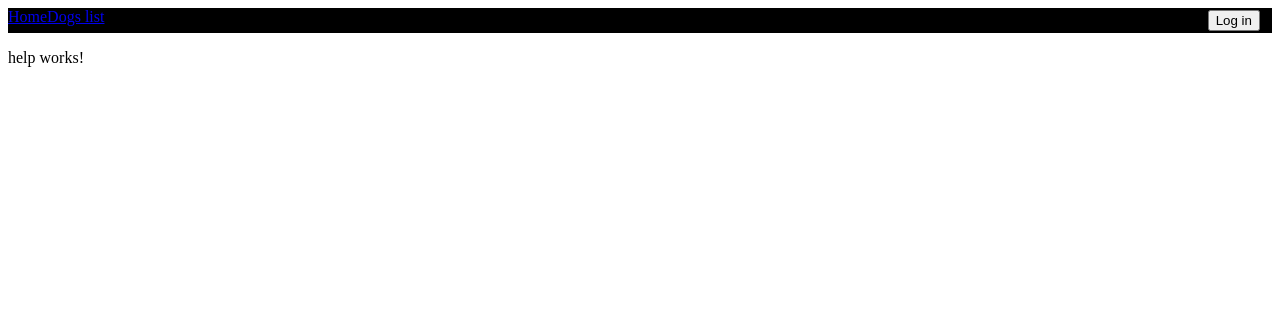
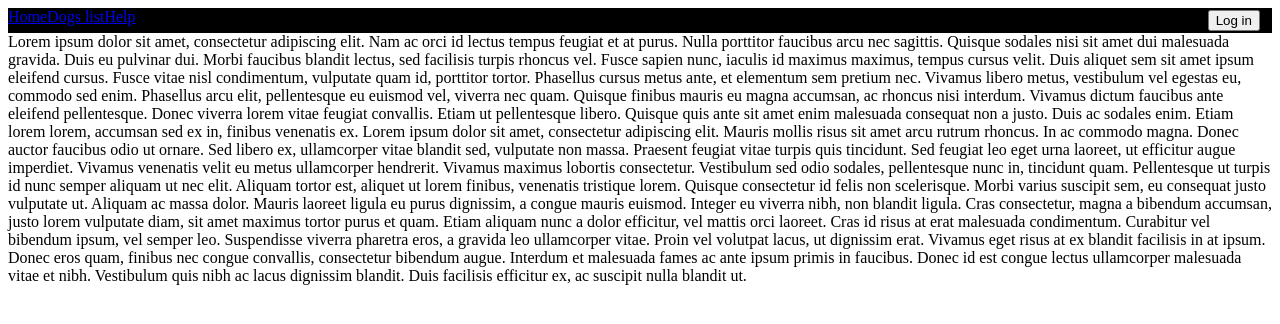
Before and after one commit to delprzemo/angular-workshop-start, an Angular app in the folder my-dogs/: page /help in a window 1280 px wide. Shown: the top 324 px of the page. Built offline with nearby package versions, Linux system fonts and the light colour scheme.

Commit message:
Exercise - directives

```diff
--- a/my-dogs/src/app/app.component.html
+++ b/my-dogs/src/app/app.component.html
@@ -1,6 +1,7 @@
 <div class="top-menu">
   <a routerLink="/home">Home</a>
   <a routerLink="/dog-list">Dogs list</a>
+  <a routerLink="/dog-list">Help</a>
   <div class="right-menu">
     <app-login-form></app-login-form>
   </div>
--- a/my-dogs/src/app/app.module.ts
+++ b/my-dogs/src/app/app.module.ts
@@ -10,6 +10,8 @@ import { HelpComponent } from './help/help.component';
 import { LoginFormComponent } from './login-form/login-form.component';
 import { AccountService } from './common/account-service.service';
 import { HttpClientModule } from '@angular/common/http';
+import { HideTextPipe } from './common/pipes/hide-text.pipe';
+import { HighlightTextDirective } from './common/directives/highlight-text.directive';
 
 @NgModule({
   declarations: [
@@ -18,7 +20,9 @@ import { HttpClientModule } from '@angular/common/http';
     HomeComponent,
     DogListItemComponent,
     HelpComponent,
-    LoginFormComponent
+    LoginFormComponent,
+    HideTextPipe,
+    HighlightTextDirective
   ],
   imports: [
     BrowserModule,
--- /dev/null
+++ b/my-dogs/src/app/common/directives/highlight-text.directive.ts
@@ -0,0 +1,30 @@
+import { Directive, Input, ElementRef, HostListener } from '@angular/core';
+
+@Directive({
+  selector: '[appHighlightText]'
+})
+export class HighlightTextDirective {
+  @Input('appHighlightText') cursor: string;
+  @Input('color') color: string;
+
+  constructor(private el: ElementRef) { }
+
+  @HostListener('mouseenter') onMouseEnter() {
+    this.setCursor(this.cursor || 'initial');
+    this.setTextColor(this.color || 'black');
+  }
+
+  @HostListener('mouseout') onMouseOut() {
+    this.setCursor('initial');
+    this.setTextColor('black');
+  }
+
+  private setCursor(cursor: string) {
+    this.el.nativeElement.style.cursor = cursor;
+  }
+
+  private setTextColor(color: string) {
+    this.el.nativeElement.style.color = color;
+  }
+
+}
--- /dev/null
+++ b/my-dogs/src/app/common/pipes/hide-text.pipe.ts
@@ -0,0 +1,19 @@
+import { Pipe, PipeTransform } from '@angular/core';
+
+@Pipe({
+  name: 'hideText'
+})
+export class HideTextPipe implements PipeTransform {
+
+  transform(value: string, max: number): string {
+    if (!value)
+      return value;
+
+    if(value.length > max) {
+      return value.substr(0, max) + '...';
+    } else {
+      return value;
+    }
+  }
+
+}
--- a/my-dogs/src/app/dogs-list/dog-list-item/dog-list-item.component.html
+++ b/my-dogs/src/app/dogs-list/dog-list-item/dog-list-item.component.html
@@ -2,7 +2,7 @@
   {{item.name}}
 </td>
 <td>
-  {{item.description}}
+  {{item.description | hideText : 20}}
 </td>
 <td>
   <img *ngIf="item.image" [src]="item.image" class="row-img">
--- a/my-dogs/src/app/help/help.component.html
+++ b/my-dogs/src/app/help/help.component.html
@@ -1,3 +1,11 @@
-<p>
-  help works!
-</p>
+<div [appHighlightText]="'pointer'" [color]="'blue'">
+    Lorem ipsum dolor sit amet, consectetur adipiscing elit. Nam ac orci id lectus tempus feugiat et at purus. Nulla porttitor faucibus arcu nec sagittis. Quisque sodales nisi sit amet dui malesuada gravida. Duis eu pulvinar dui. Morbi faucibus blandit lectus, sed facilisis turpis rhoncus vel. Fusce sapien nunc, iaculis id maximus maximus, tempus cursus velit. Duis aliquet sem sit amet ipsum eleifend cursus.
+
+    Fusce vitae nisl condimentum, vulputate quam id, porttitor tortor. Phasellus cursus metus ante, et elementum sem pretium nec. Vivamus libero metus, vestibulum vel egestas eu, commodo sed enim. Phasellus arcu elit, pellentesque eu euismod vel, viverra nec quam. Quisque finibus mauris eu magna accumsan, ac rhoncus nisi interdum. Vivamus dictum faucibus ante eleifend pellentesque. Donec viverra lorem vitae feugiat convallis. Etiam ut pellentesque libero. Quisque quis ante sit amet enim malesuada consequat non a justo. Duis ac sodales enim.
+
+    Etiam lorem lorem, accumsan sed ex in, finibus venenatis ex. Lorem ipsum dolor sit amet, consectetur adipiscing elit. Mauris mollis risus sit amet arcu rutrum rhoncus. In ac commodo magna. Donec auctor faucibus odio ut ornare. Sed libero ex, ullamcorper vitae blandit sed, vulputate non massa. Praesent feugiat vitae turpis quis tincidunt.
+
+    Sed feugiat leo eget urna laoreet, ut efficitur augue imperdiet. Vivamus venenatis velit eu metus ullamcorper hendrerit. Vivamus maximus lobortis consectetur. Vestibulum sed odio sodales, pellentesque nunc in, tincidunt quam. Pellentesque ut turpis id nunc semper aliquam ut nec elit. Aliquam tortor est, aliquet ut lorem finibus, venenatis tristique lorem. Quisque consectetur id felis non scelerisque. Morbi varius suscipit sem, eu consequat justo vulputate ut. Aliquam ac massa dolor. Mauris laoreet ligula eu purus dignissim, a congue mauris euismod. Integer eu viverra nibh, non blandit ligula.
+
+    Cras consectetur, magna a bibendum accumsan, justo lorem vulputate diam, sit amet maximus tortor purus et quam. Etiam aliquam nunc a dolor efficitur, vel mattis orci laoreet. Cras id risus at erat malesuada condimentum. Curabitur vel bibendum ipsum, vel semper leo. Suspendisse viverra pharetra eros, a gravida leo ullamcorper vitae. Proin vel volutpat lacus, ut dignissim erat. Vivamus eget risus at ex blandit facilisis in at ipsum. Donec eros quam, finibus nec congue convallis, consectetur bibendum augue. Interdum et malesuada fames ac ante ipsum primis in faucibus. Donec id est congue lectus ullamcorper malesuada vitae et nibh. Vestibulum quis nibh ac lacus dignissim blandit. Duis facilisis efficitur ex, ac suscipit nulla blandit ut.
+  </div>
```
Also changed, not shown: 1 other file (tests, documents, lock files or other folders).
